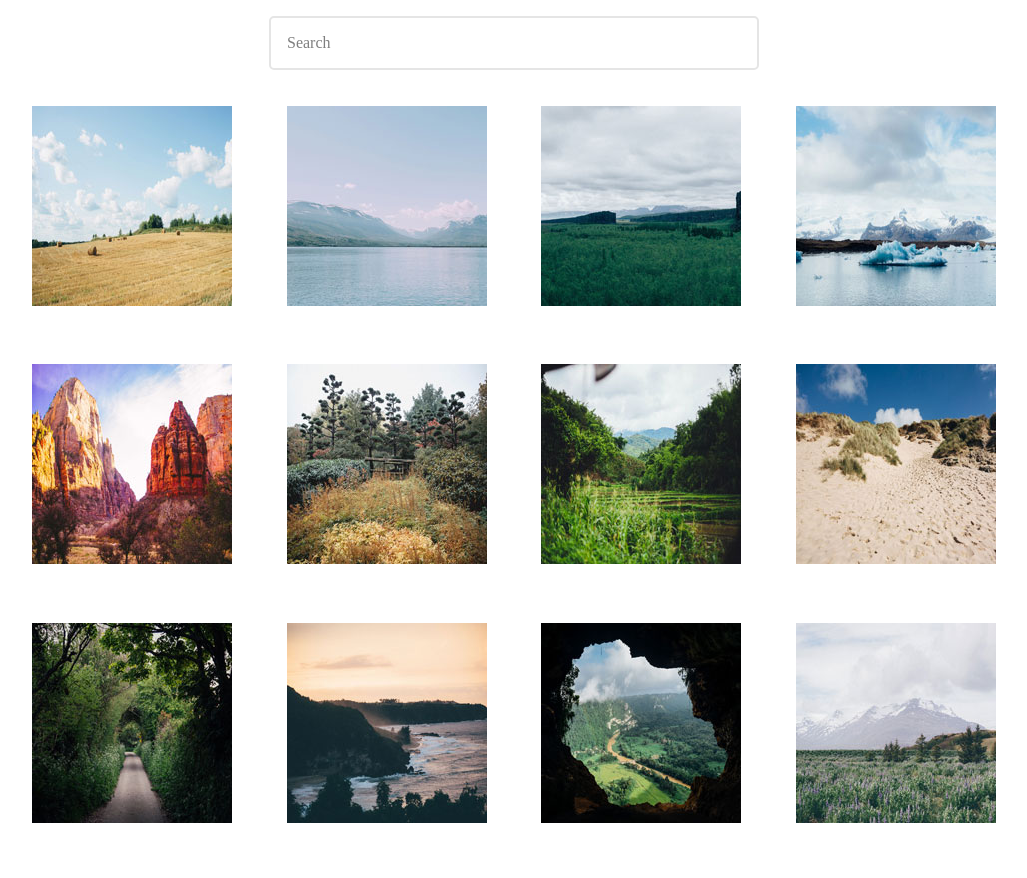
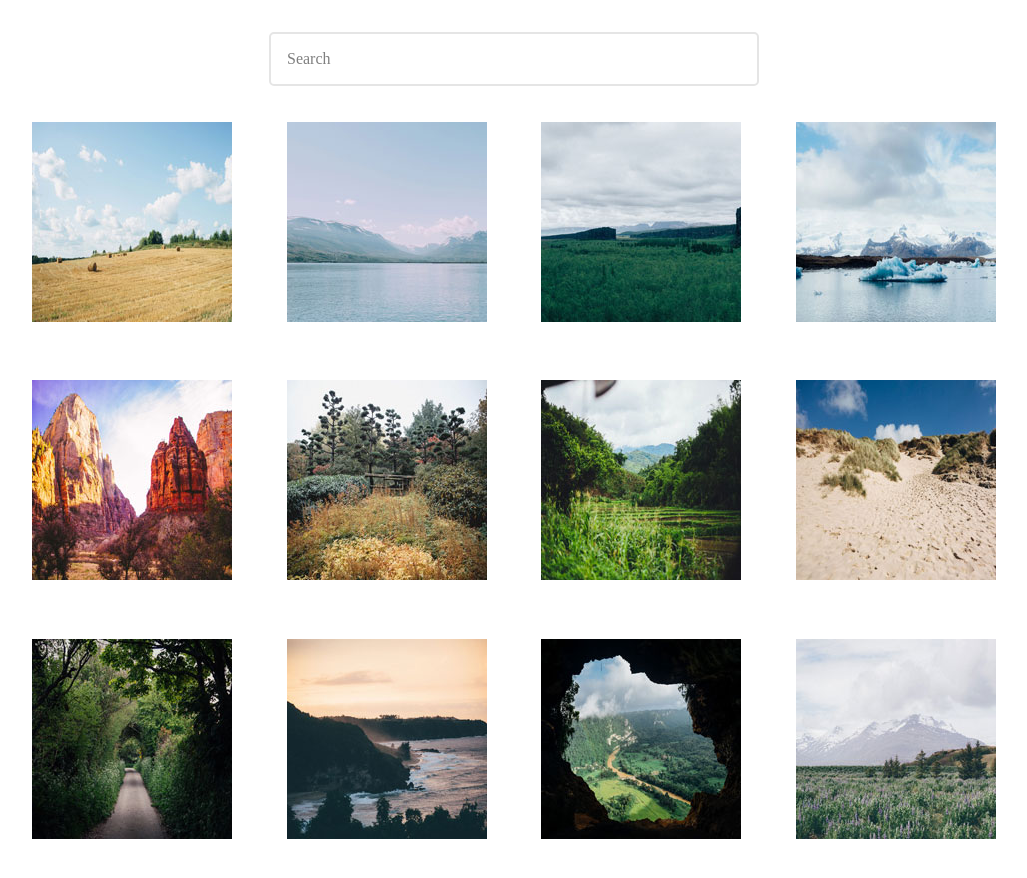
Before and after one commit to KamhanK/FEWD-Techdegree-Project-5, a plain HTML site: page index.html in a window 1280 px wide. Shown: the whole page, without its empty margins (126-1153 px from the left). Drawn offline with Linux system fonts and the light colour scheme.

Commit message:
Updated CSS

```diff
--- a/css/styles.css
+++ b/css/styles.css
@@ -55,7 +55,7 @@ a {
     }
 
     .search {
-        text-align: left;
+        margin-top: 1rem;
         width: 490px;
 
     }
```
